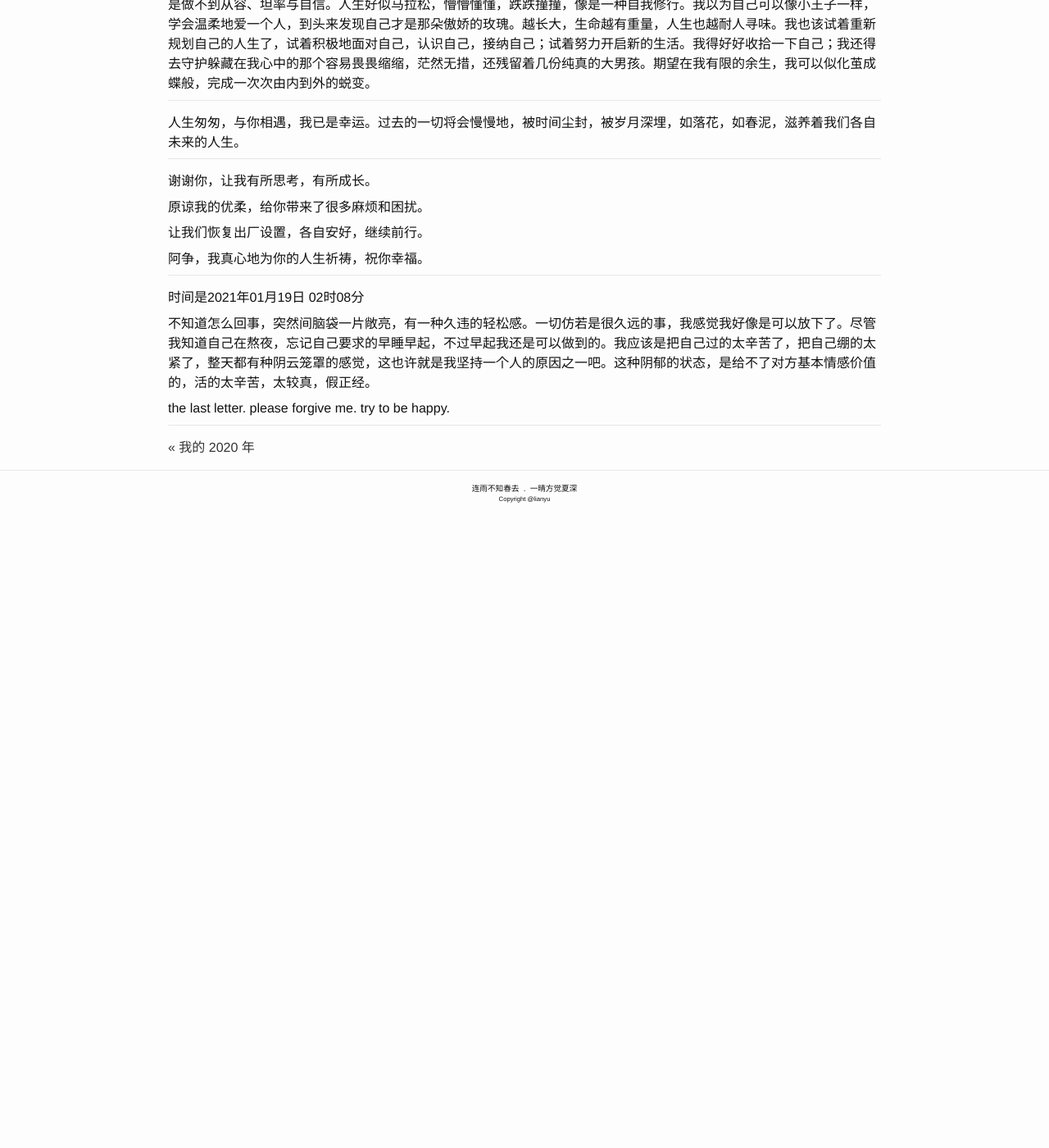
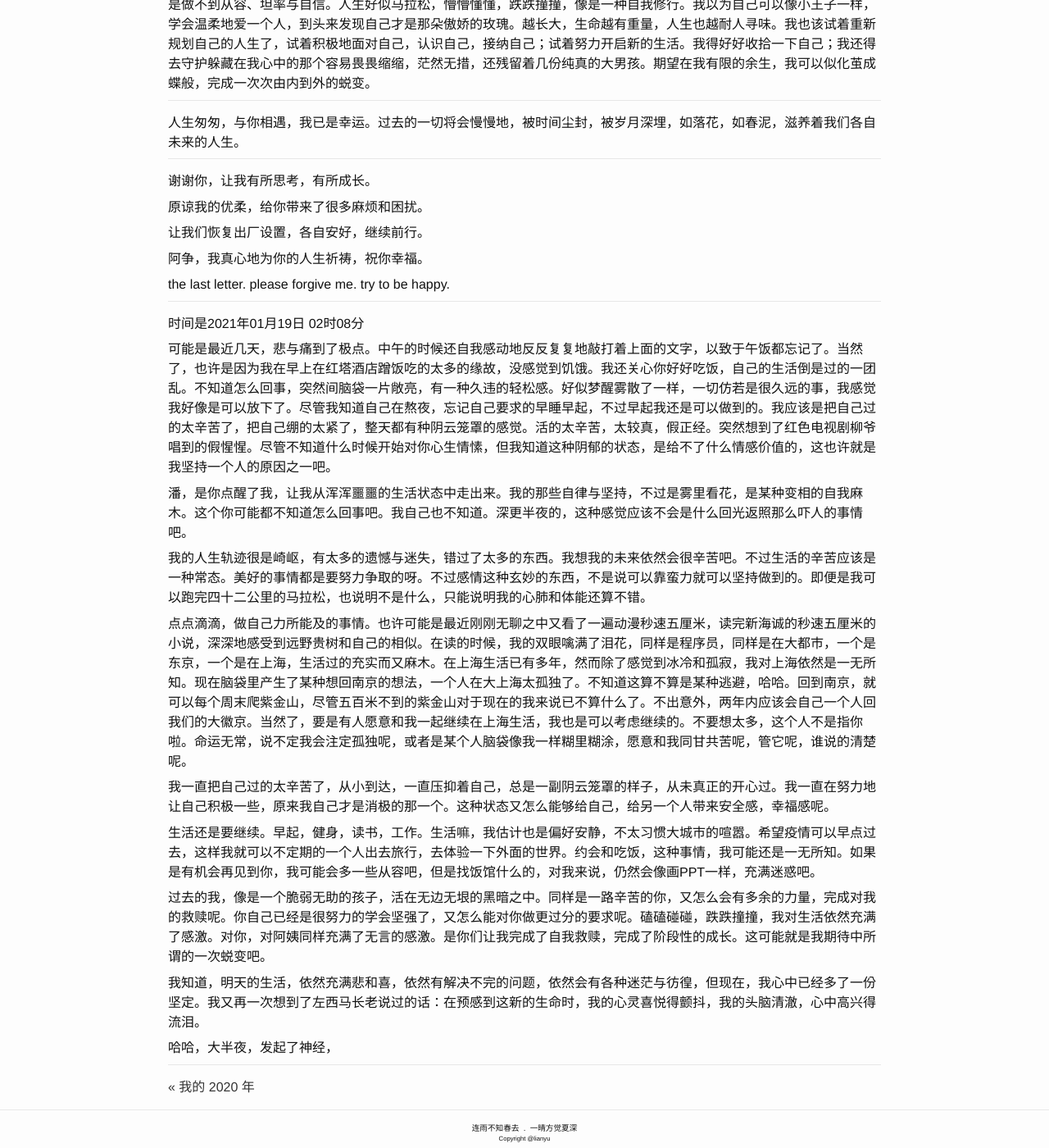
Before and after one commit to lianyu1115/lianyu, a Jekyll site: the page built from _journals/2021-01-06-未完成的初恋.md, in a window 1280 px wide and 1400 px high, scrolled down 321 px. Shown: the whole window at 82% size. Built offline with Jekyll 4.4.1, drawn with Linux system fonts in a browser that asks for light colours; before the commit the page ends 951 px from its top, so only the background shows below that.

Commit message:
Update 2021-01-06-未完成的初恋.md

```diff
--- a/_journals/2021-01-06-未完成的初恋.md
+++ b/_journals/2021-01-06-未完成的初恋.md
@@ -30,12 +30,28 @@ tags: ''
 
 阿争，我真心地为你的人生祈祷，祝你幸福。
 
+the last letter. please forgive me. try to be happy.
+
 - - -
 
 时间是2021年01月19日 02时08分
 
-不知道怎么回事，突然间脑袋一片敞亮，有一种久违的轻松感。一切仿若是很久远的事，我感觉我好像是可以放下了。尽管我知道自己在熬夜，忘记自己要求的早睡早起，不过早起我还是可以做到的。我应该是把自己过的太辛苦了，把自己绷的太紧了，整天都有种阴云笼罩的感觉，这也许就是我坚持一个人的原因之一吧。这种阴郁的状态，是给不了对方基本情感价值的，活的太辛苦，太较真，假正经。
+可能是最近几天，悲与痛到了极点。中午的时候还自我感动地反反复复地敲打着上面的文字，以致于午饭都忘记了。当然了，也许是因为我在早上在红塔酒店蹭饭吃的太多的缘故，没感觉到饥饿。我还关心你好好吃饭，自己的生活倒是过的一团乱。不知道怎么回事，突然间脑袋一片敞亮，有一种久违的轻松感。好似梦醒雾散了一样，一切仿若是很久远的事，我感觉我好像是可以放下了。尽管我知道自己在熬夜，忘记自己要求的早睡早起，不过早起我还是可以做到的。我应该是把自己过的太辛苦了，把自己绷的太紧了，整天都有种阴云笼罩的感觉。活的太辛苦，太较真，假正经。突然想到了红色电视剧柳爷唱到的假惺惺。尽管不知道什么时候开始对你心生情愫，但我知道这种阴郁的状态，是给不了什么情感价值的，这也许就是我坚持一个人的原因之一吧。
 
-the last letter. please forgive me. try to be happy.
+潘，是你点醒了我，让我从浑浑噩噩的生活状态中走出来。我的那些自律与坚持，不过是雾里看花，是某种变相的自我麻木。这个你可能都不知道怎么回事吧。我自己也不知道。深更半夜的，这种感觉应该不会是什么回光返照那么吓人的事情吧。
+
+我的人生轨迹很是崎岖，有太多的遗憾与迷失，错过了太多的东西。我想我的未来依然会很辛苦吧。不过生活的辛苦应该是一种常态。美好的事情都是要努力争取的呀。不过感情这种玄妙的东西，不是说可以靠蛮力就可以坚持做到的。即便是我可以跑完四十二公里的马拉松，也说明不是什么，只能说明我的心肺和体能还算不错。
+
+点点滴滴，做自己力所能及的事情。也许可能是最近刚刚无聊之中又看了一遍动漫秒速五厘米，读完新海诚的秒速五厘米的小说，深深地感受到远野贵树和自己的相似。在读的时候，我的双眼噙满了泪花，同样是程序员，同样是在大都市，一个是东京，一个是在上海，生活过的充实而又麻木。在上海生活已有多年，然而除了感觉到冰冷和孤寂，我对上海依然是一无所知。现在脑袋里产生了某种想回南京的想法，一个人在大上海太孤独了。不知道这算不算是某种逃避，哈哈。回到南京，就可以每个周末爬紫金山，尽管五百米不到的紫金山对于现在的我来说已不算什么了。不出意外，两年内应该会自己一个人回我们的大徽京。当然了，要是有人愿意和我一起继续在上海生活，我也是可以考虑继续的。不要想太多，这个人不是指你啦。命运无常，说不定我会注定孤独呢，或者是某个人脑袋像我一样糊里糊涂，愿意和我同甘共苦呢，管它呢，谁说的清楚呢。
+
+我一直把自己过的太辛苦了，从小到达，一直压抑着自己，总是一副阴云笼罩的样子，从未真正的开心过。我一直在努力地让自己积极一些，原来我自己才是消极的那一个。这种状态又怎么能够给自己，给另一个人带来安全感，幸福感呢。
+
+生活还是要继续。早起，健身，读书，工作。生活嘛，我估计也是偏好安静，不太习惯大城市的喧嚣。希望疫情可以早点过去，这样我就可以不定期的一个人出去旅行，去体验一下外面的世界。约会和吃饭，这种事情，我可能还是一无所知。如果是有机会再见到你，我可能会多一些从容吧，但是找饭馆什么的，对我来说，仍然会像画PPT一样，充满迷惑吧。
+
+过去的我，像是一个脆弱无助的孩子，活在无边无垠的黑暗之中。同样是一路辛苦的你，又怎么会有多余的力量，完成对我的救赎呢。你自己已经是很努力的学会坚强了，又怎么能对你做更过分的要求呢。磕磕碰碰，跌跌撞撞，我对生活依然充满了感激。对你，对阿姨同样充满了无言的感激。是你们让我完成了自我救赎，完成了阶段性的成长。这可能就是我期待中所谓的一次蜕变吧。
+
+我知道，明天的生活，依然充满悲和喜，依然有解决不完的问题，依然会有各种迷茫与彷徨，但现在，我心中已经多了一份坚定。我又再一次想到了左西马长老说过的话：在预感到这新的生命时，我的心灵喜悦得颤抖，我的头脑清澈，心中高兴得流泪。
+
+哈哈，大半夜，发起了神经，
 
 - - -
```
